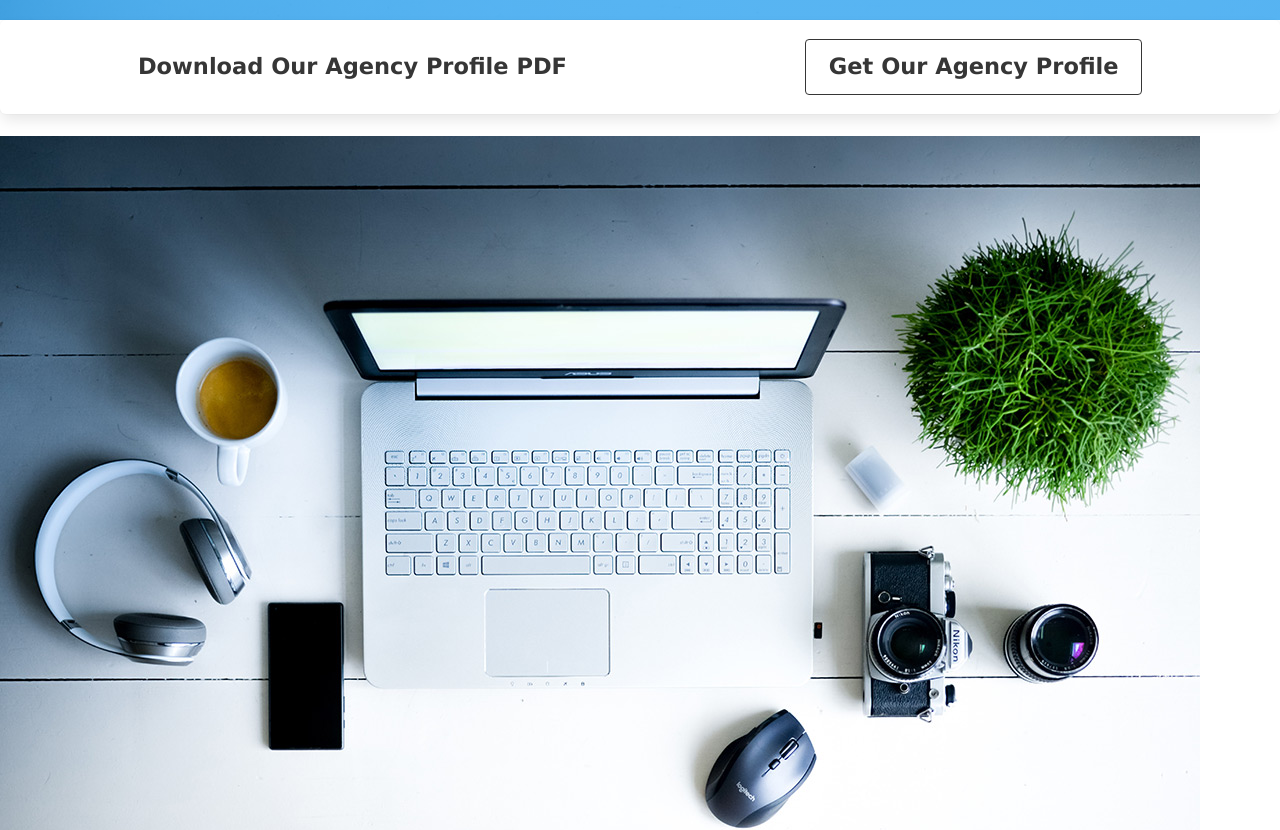
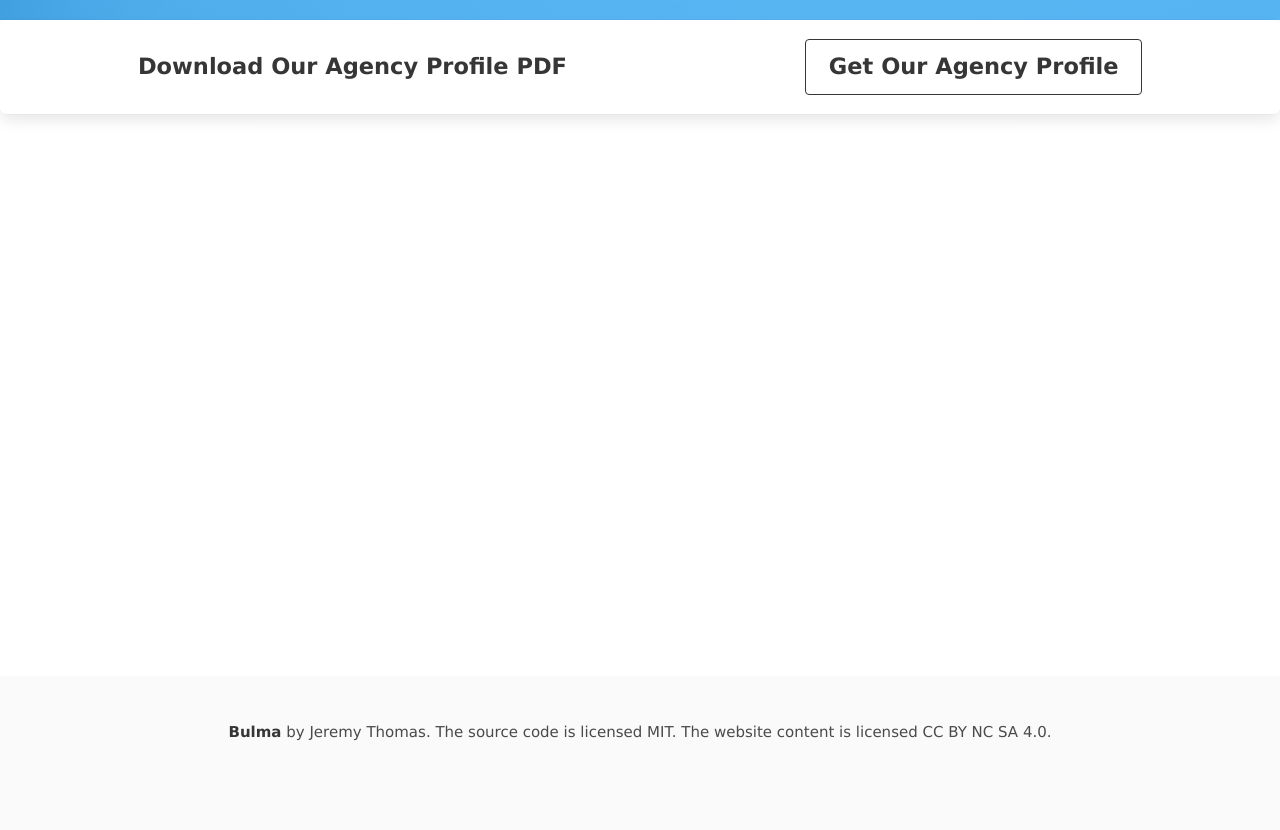
Before and after one commit to arkar92/gdl-ads-new, a plain HTML site: page index.html in a window 1280 px wide. Shown: the part 780-1610 px from the top of the page. Drawn offline with nearby package versions, Linux system fonts and the light colour scheme; a script that the page names is missing.

Commit message:
delete image in home page

```diff
--- a/index.html
+++ b/index.html
@@ -268,7 +268,6 @@
       </section>
 -->
 
-    <img src="img/gdl-home-hero-cover.jpg" />
 
     <br/><br/><br/><br/><br/><br/>
     <br/><br/><br/><br/><br/><br/>
```
